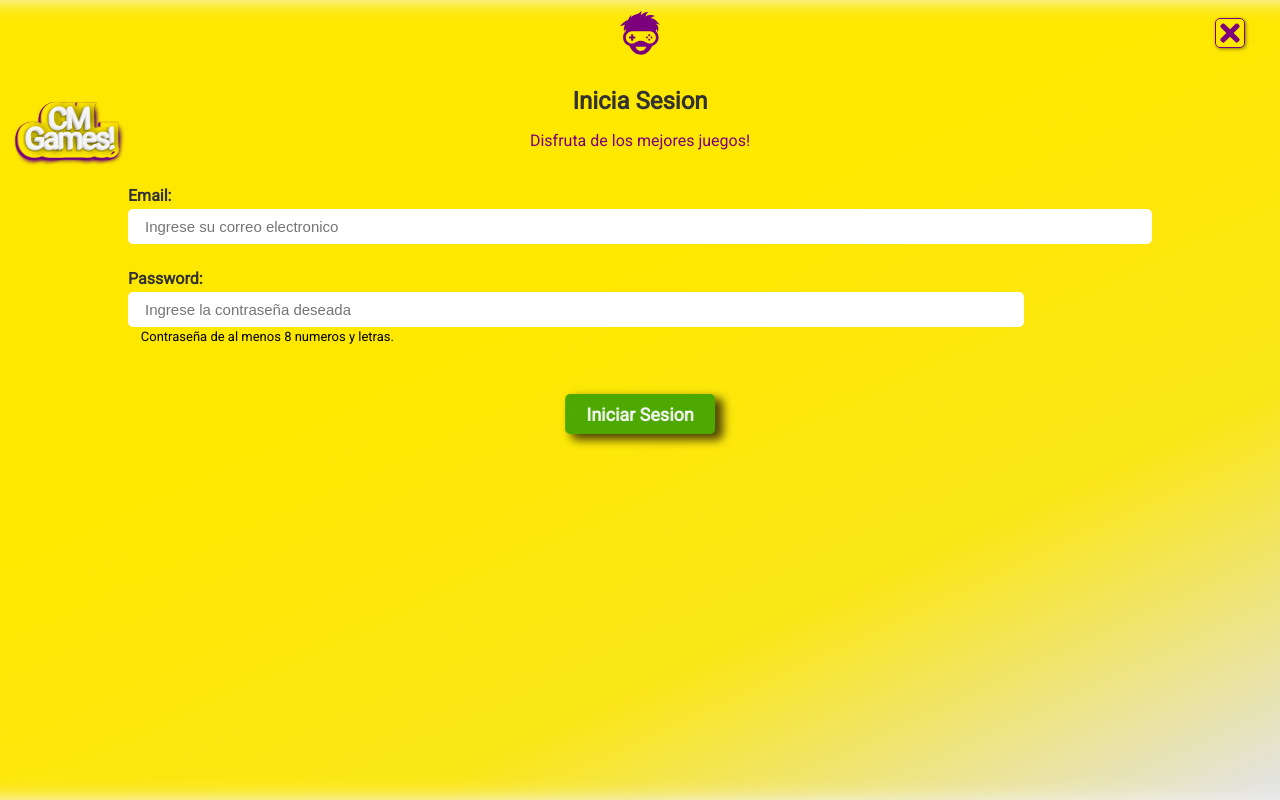
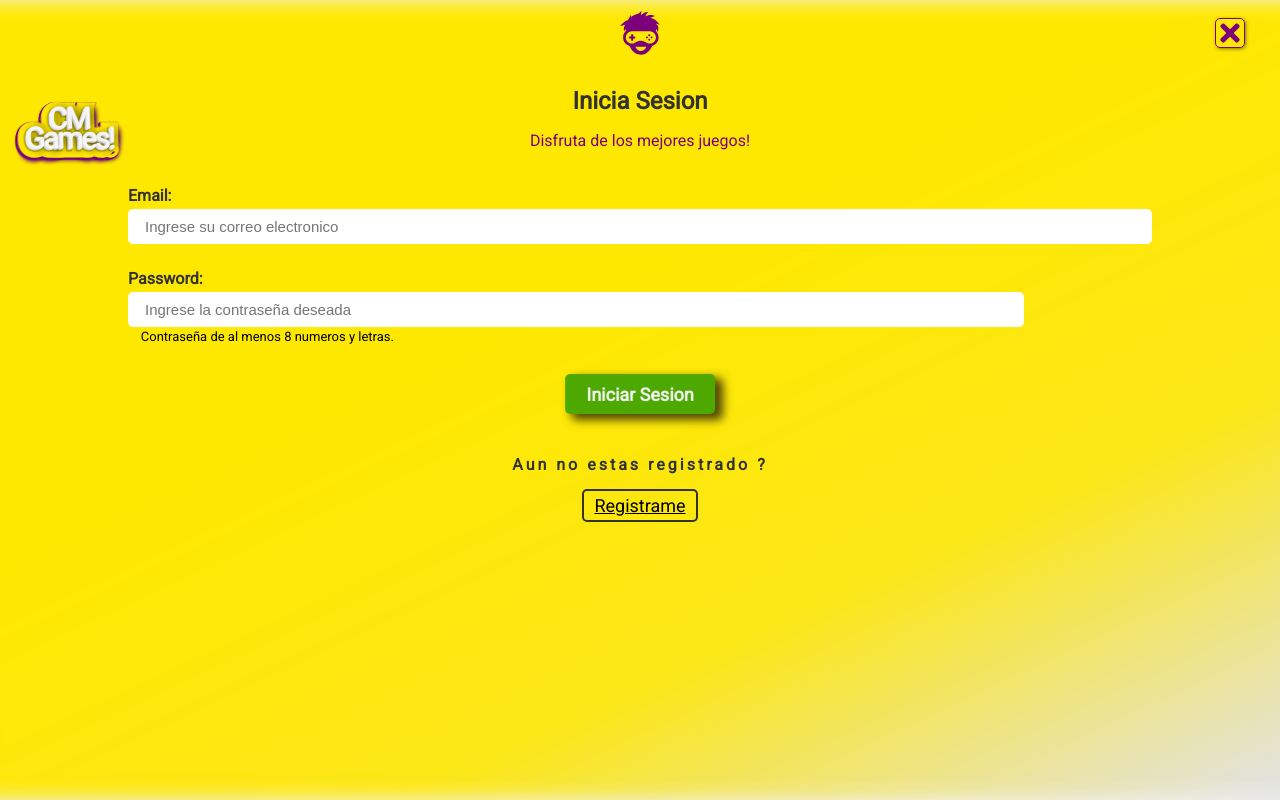
Before and after one commit to JuanMolfese/unicen-visualizacion, a Next.js app in the folder TP2/entregafinal/: page /login in a window 1280 px wide. Built offline with nearby package versions, Linux system fonts and the light colour scheme; no server answers.

Commit message:
se arregla flujo de login / register marcado correctamente por la catedra.

```diff
--- a/TP2/entregafinal/components/Footer.js
+++ b/TP2/entregafinal/components/Footer.js
@@ -3,7 +3,7 @@
 export function Footer(){
   return (
     <footer>
-        <h4>Copyright CM software</h4>
+        <h5>Copyright CM software</h5>
     </footer>
   )
 }
--- a/TP2/entregafinal/components/Like.js
+++ b/TP2/entregafinal/components/Like.js
@@ -16,7 +16,7 @@ export default function Like(){
     };
 
     const redirect = () => {
-        router.push('/register')
+        router.push('/login')
     };
 
 	return (
--- a/TP2/entregafinal/components/NavBar_inGame.js
+++ b/TP2/entregafinal/components/NavBar_inGame.js
@@ -19,6 +19,6 @@ export function Navbar_inGame(){
         <div className={styles.div_end_navbar_transparent}>
             <FaTimes className={styles.navbarIcon} onClick={() => Router.back()}/>
         </div>
-   </nav>
+    </nav>
     )
 }
--- a/TP2/entregafinal/components/navbar.js
+++ b/TP2/entregafinal/components/navbar.js
@@ -27,7 +27,7 @@ export function Navbar(genres){
         <Link href="/profile">
           <img src={session.user.image} width={37} height={37} className={styles.imgProfile}></img>
         </Link>
-        :<Link href="/register">
+        :<Link href="/login">
           <a><FaUserAlt className={styles.navbarIcon}/>  </a>
         </Link>
         }
--- a/TP2/entregafinal/pages/login.js
+++ b/TP2/entregafinal/pages/login.js
@@ -74,22 +74,6 @@ export default function Login(){
                     <span>Contraseña de al menos 8 numeros y letras.</span>
                 </div>
 
-                {/* TODO Aca vamos al home pero con user logueado
-                Significa poner avatar del usuario (con opcion de log off)
-                Ese boton habilita nuevo menu de edicion del usuario.
-                Y debe aparecer la lista de favoritos (supongamos que es un usuario ya
-                creado por lo que posee un par de favoritos) */}
-
-                {/* <Link href="/">
-                    <div className={styles.contentSubmit}>
-                        <button type="submit" className={styles.btnInicioSesion}>Iniciar Sesion</button>
-                    </div>
-                </Link> */}
-
-{/*
-                {session && <a href="#" onClick={handleSignout} className="btn-signin">Sign out</a>  }
-                {!session && <a href="#" onClick={handleSignin}  className="btn-signin">Sign in</a>  }
- */}
                 {(session) ? (
                         (
                         <div className={styles.contentSubmit}>
@@ -99,12 +83,22 @@ export default function Login(){
                         ) : (
                         (
                         <div className={styles.contentSubmit}>
-                            <button onClick={iniciarSesion} type="submit" className={styles.btnInicioSesion}>Iniciar Sesion</button>
+                            <button onClick={iniciarSesion} type="submit" className={styles.btnSubmit}>Iniciar Sesion</button>
                         </div>
+
                         ))
                 }
 
             </form>
+            <div className={styles.contentTitle}>
+                <h4 className={styles.yaRegistrado}>Aun no estas registrado ?</h4>
+                <div className={styles.contentSubmit}>
+                    <Link href="/register">
+                    <a className={styles.linkInicioSesion}> Registrame </a>
+                    </Link>
+                </div>
+            </div>
+
         </div>
     </>
     )
```
